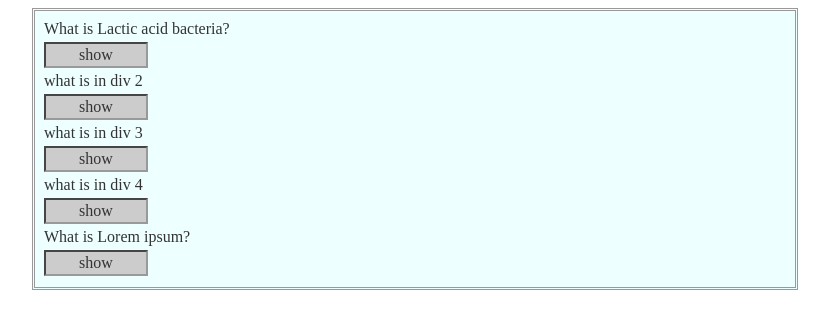
After one commit to torresd/verano_web, a PHP site: page /php/prueba.html in a window 1280 px wide. The commit adds this page. Shown: the top 336 px of the page, without its empty margins (225-1054 px from the left). Run offline with PHP 8.4, Linux system fonts and the light colour scheme.

Commit message:
17/07/2014

```diff
--- a/proyecto1/libs/Er.php
+++ b/proyecto1/libs/Er.php
@@ -75,7 +75,7 @@ class Er
 
 	public function valida_idpais($valor)
 	{
-		$exp_reg = '/^(0[1-9]|1\d|2[0-3])$/';
+		$exp_reg = "/^\d*$/";
 		if (preg_match($exp_reg, $valor)) {
 		     return true;
 		} else {
--- /dev/null
+++ b/proyecto1/prueba.html
@@ -0,0 +1,205 @@
+
+<!DOCTYPE html PUBLIC "-//W3C//DTD HTML 4.01//EN"
+   "http://www.w3.org/TR/html4/strict.dtd">
+<html>
+<head>
+<title>show and hide divs</title>
+<meta http-equiv="Content-Type" content="text/html; charset=iso-8859-1">
+<style type="text/css">
+#contenedor {
+    width:750px;
+    height:266px;
+    padding:5px;
+    border:3px double #999;
+    background-color:#eff;
+    margin:auto;
+ }
+#buttons {
+    float:left;
+    width:250px;
+    margin:0;
+    padding:0;
+    list-style-type:none;
+ }
+#buttons li {
+    margin:4px;
+    color:#333;
+ }
+#buttons .hs {
+    display:block;
+    width:100px;
+    line-height:22px;
+    border:2px inset #999;
+    color:#333;
+    text-decoration:none;
+    text-align:center;
+    background-color:#ccc;
+ }
+.show {
+    float:left;
+    width:478px;
+    height:244px;
+    overflow:auto;
+    padding:10px;
+    border:1px solid #999;
+    background-color:#fff;
+ }
+.show p {
+    margin:0;
+    padding-bottom:10px;
+    text-align:justify;
+ }
+.hide {
+    width:0;
+    height:0;
+    overflow:hidden;
+ }
+#d0,#d4 {
+    color:#999;
+ }
+#d1,#d2,#d3 {
+    color:#333;
+ }
+.show p {
+    text-indent:30px;
+ }
+.show p:first-letter {
+    font-family:times,serif;
+    font-size:150%;
+    font-weight:bold;
+    color:#333;
+ }
+</style>
+
+<script type="text/javascript">
+
+   var c;
+   var k=0;
+   var j=0;
+   var ary=[];
+   var divs=document.getElementsByTagName('div');
+   var lnks=document.getElementsByTagName('a');
+   var splt;
+
+/**************************************************
+
+function init is provided for those who have javascript disabled
+and would, otherwise, not be able to view any of the divs at all.
+They would also I presume not need the links that control the divs
+so that will not show up.
+
+***************************************************/
+function init() {
+for(c=0;c<divs.length;c++) {
+  if(divs[c].className=='show') {
+     divs[c].className='hide';
+     divs[c].id='d'+k++;
+   }
+  }
+for(c=0;c<lnks.length;c++) {
+if(lnks[c].className=='hide') {
+   ary[c]=true;
+   lnks[c].className='hs';
+   lnks[c].id='a'+j++;
+   lnks[c].onclick=function() {
+   splt=this.id.split('a')[1];
+if(ary[splt]==true) {
+   this.firstChild.nodeValue='hide';
+   ary[splt]=false;
+   showDiv(splt);
+   return false;
+     }
+else {
+   this.firstChild.nodeValue='show';
+   ary[splt]=true;
+
+document.getElementById('d'+splt).className='hide';
+   return false;
+     }
+    }
+   }
+  }
+ }
+
+function showDiv(num) {
+for(c=0;c<j;c++){
+   document.getElementById('a'+c).firstChild.nodeValue='show';
+   document.getElementById('a'+num).firstChild.nodeValue='hide';
+   ary[c]=true;
+   ary[num]=false;
+ }
+for(c=0;c<divs.length;c++) {
+  if(divs[c].className=='show') {
+     divs[c].className='hide';
+  }
+ }
+document.getElementById('d'+num).className='show';
+ }
+
+window.onload=function() {
+   init();
+ }
+
+</script>
+
+</head>
+<body>
+
+<div id="contenedor">
+
+<ul id="buttons">
+<li>What is Lactic acid bacteria?</li>
+ <li><a class="hide" href="#">show</a></li>
+<li>what is in div 2</li>
+ <li><a class="hide" href="#">show</a></li>
+<li>what is in div 3</li>
+ <li><a class="hide" href="#">show</a></li>
+<li>what is in div 4</li>
+ <li><a class="hide" href="#">show</a></li>
+<li>What is Lorem ipsum?</li>
+ <li><a class="hide" href="#">show</a></li>
+</ul>
+
+<div class="show">
+<p>
+Refers to a large group of beneficial bacteria that have similar properties and all produce
+lactic acid as an end product of the fermentation process. They are widespread in nature
+and are also found in our digestive systems. Although they are best known for their role in
+the preparation of fermented dairy products, they are also used for pickling of vegetables,
+baking, winemaking, curing fish, meats and sausages.
+</p>
+</div>
+
+<div class="show"><p>This is div two</p></div>
+<div class="show"><p>This is div three</p></div>
+<div class="show"><p>This is div four</p></div>
+
+<div class="show">
+<p>
+Lorem ipsum dolor sit amet, consectetuer adipiscing elit. Cras volutpat, purus ac
+pellentesque adipiscing, mauris ligula convallis metus, vitae scelerisque nibh
+orci quis mi. *** sociis natoque penatibus et magnis dis parturient montes,
+nascetur ridiculus mus. Curabitur porttitor aliquam libero. Quisque molestie ornare
+sem. Nam euismod sem lacinia ipsum. In pharetra metus ut dolor cursus aliquam.
+Maecenas eu ante quis enim tincidunt laoreet. Pellentesque varius nunc in ipsum
+pulvinar sollicitudin. Nunc et mi. Donec auctor dignissim orci. Aliquam sed magna.
+Pellentesque in dui. In eget elit. Praesent eu lorem.
+</p>
+<p>
+Cras cursus varius pede. Cras dolor lorem, convallis sed, venenatis ac, aliquam vitae,
+orci. Duis diam massa, adipiscing quis, aliquam eget, ornare eu, lectus. Sed rutrum
+augue non purus. Integer vel mauris. Nam suscipit molestie lectus. Fusce laoreet
+interdum eros. Pellentesque sit amet enim id nunc adipiscing ultricies. Quisque
+lobortis eleifend elit. Sed eu augue sed felis vulputate iaculis. Cras lorem felis,
+lobortis id, accumsan vel, facilisis quis, dolor. Curabitur aliquet. Nulla facilisi.
+Proin nunc velit, posuere sit amet, porttitor et, volutpat a, massa. Maecenas elementum
+volutpat justo. Pellentesque magna neque, dictum id, rhoncus a, fringilla et, nulla.
+Phasellus placerat gravida purus. Pellentesque odio. Sed volutpat vehicula nulla. Quisque
+metus urna, semper eget, aliquam ac, feugiat nec, massa.
+</p>
+</div>
+
+</div>
+
+</body>
+</html>
--- a/proyecto2/views/js/mi.js
+++ b/proyecto2/views/js/mi.js
@@ -1,4 +1,4 @@
-$(document).ready(function() {
+    $(document).ready(function() {
 
 	$(function () {
            $('#datetimepicker1').datetimepicker({language: 'es'});
```
Also changed, not shown: proyecto1/controllers/ContinenteController.php (added, +54 -0 lines), proyecto1/controllers/EquipoController.php (added, +39 -0 lines), proyecto1/controllers/EquipoController/EquipoController.php (added, +40 -0 lines), proyecto1/controllers/EstadioController.php (added, +55 -0 lines), proyecto1/models/Equipo.php (+4 -4 lines), proyecto1/upload.php (added, +32 -0 lines), proyecto1/views/continente/continente.php (added, +34 -0 lines), proyecto1/views/equipo/equipo.php (+6 -3 lines), proyecto1/views/estadio/estadio.php (added, +42 -0 lines), proyecto1/views/img/1.png (added).
